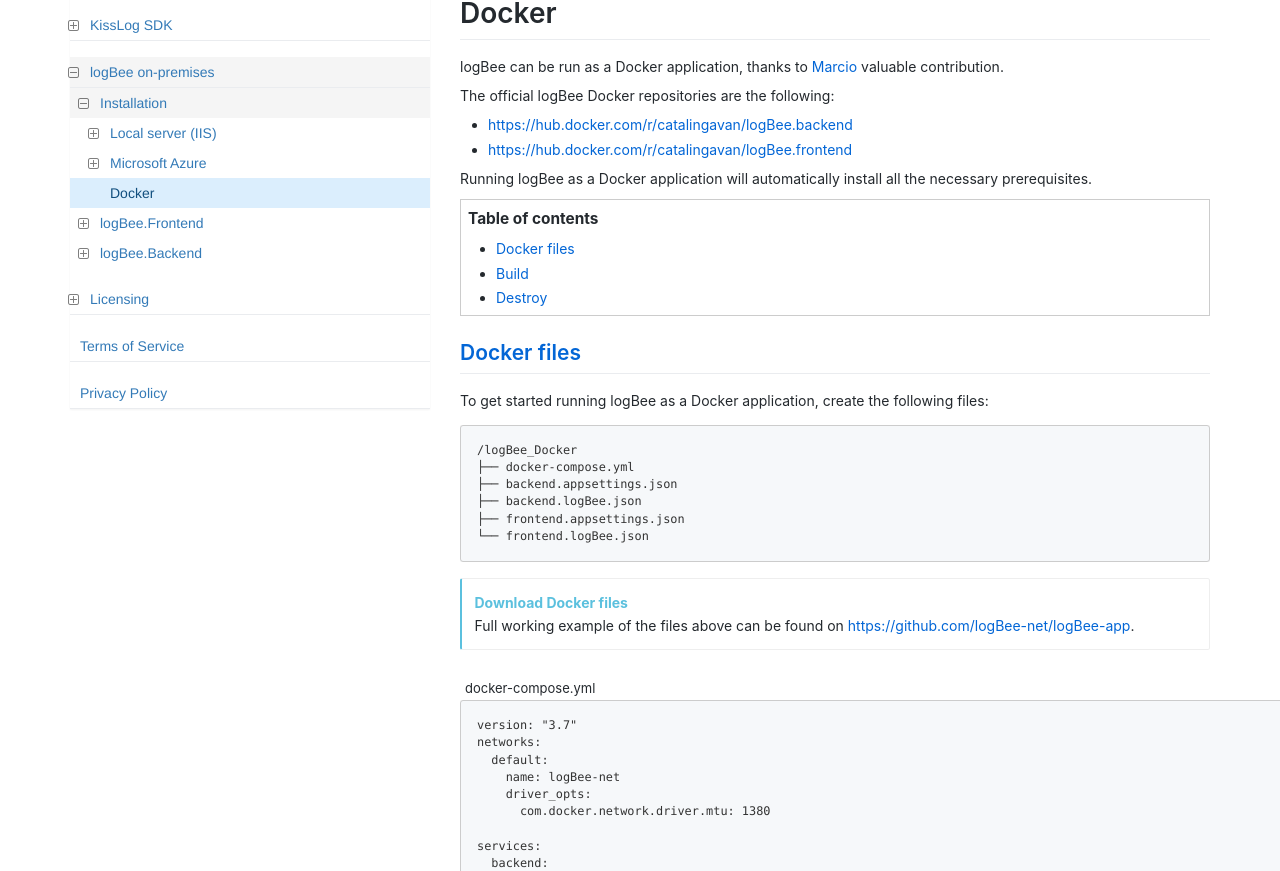
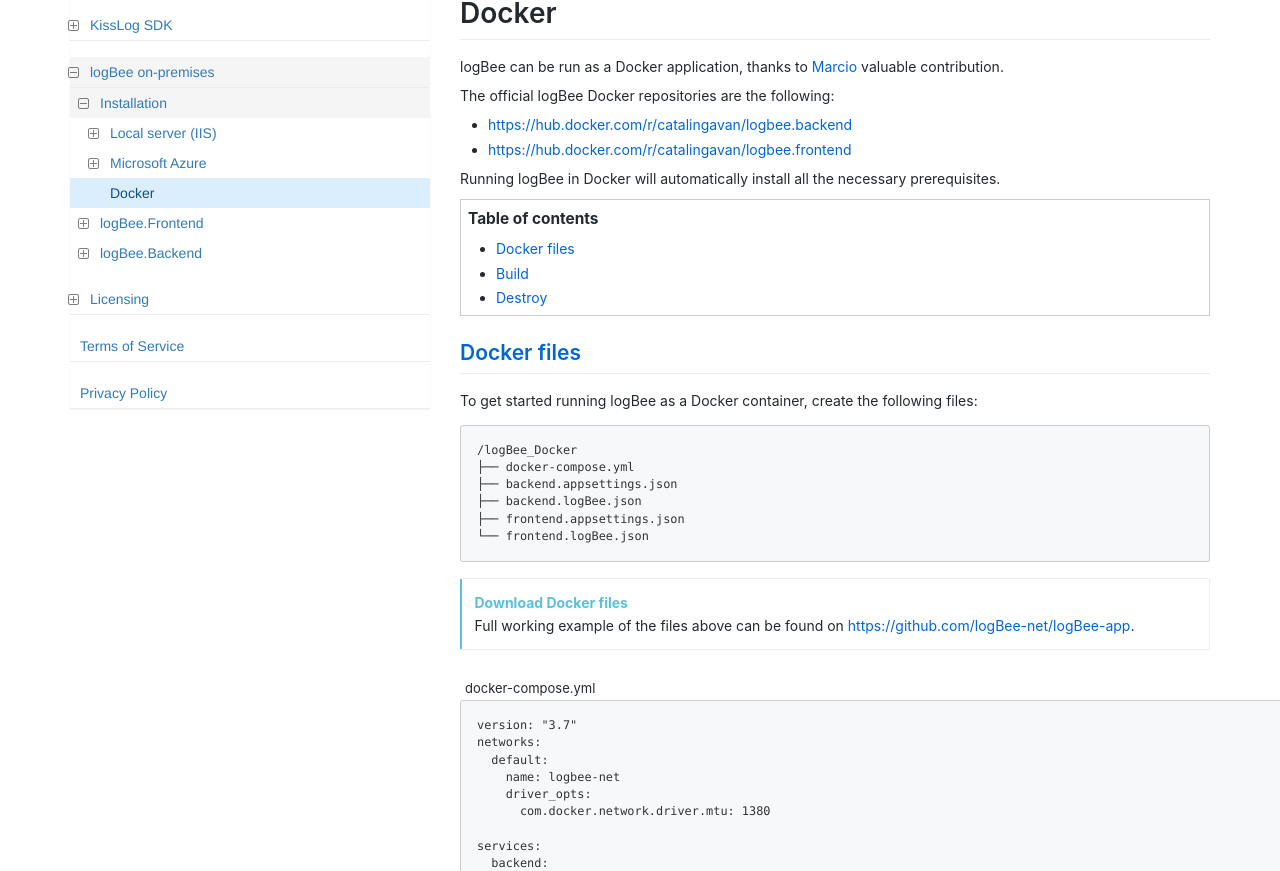
Before and after one commit to catalingavan/logbee.Documentation, a Sphinx documentation site: the page built from source/on-premises/installation/docker/index.rst, in a window 1280 px wide and 1400 px high. Shown: the part 162-1033 px from the top of the window. Built offline with Sphinx 7.4.7, drawn with Linux system fonts in a browser that asks for light colours; nearby versions of some CDN libraries; library files that are not in the unit come from our copies; some of the changed text lies outside the part shown.

```diff
--- a/source/on-premises/installation/docker/index.rst
+++ b/source/on-premises/installation/docker/index.rst
@@ -5,11 +5,11 @@ logBee can be run as a Docker application, thanks to `Marcio <https://github.com
 
 The official logBee Docker repositories are the following:
 
-- https://hub.docker.com/r/catalingavan/logBee.backend
+- https://hub.docker.com/r/catalingavan/logbee.backend
 
-- https://hub.docker.com/r/catalingavan/logBee.frontend
+- https://hub.docker.com/r/catalingavan/logbee.frontend
 
-Running logBee as a Docker application will automatically install all the necessary prerequisites.
+Running logBee in Docker will automatically install all the necessary prerequisites.
 
 .. contents:: Table of contents
    :local:
@@ -17,7 +17,7 @@ Running logBee as a Docker application will automatically install all the necess
 Docker files
 -------------------------------------------------------
 
-To get started running logBee as a Docker application, create the following files:
+To get started running logBee as a Docker container, create the following files:
 
 .. code-block:: none
 
@@ -39,7 +39,7 @@ To get started running logBee as a Docker application, create the following file
     version: "3.7"
     networks:
       default:
-        name: logBee-net
+        name: logbee-net
         driver_opts:
           com.docker.network.driver.mtu: 1380
 
--- a/source/on-premises/logBee-backend/change-log.rst
+++ b/source/on-premises/logBee-backend/change-log.rst
@@ -130,9 +130,6 @@ https://github.com/KissLog-net/KissLog-server/releases/tag/KissLog.Backend-v4.0.
 
 Displaying "Delete by due date" runtime statistics.
 
-.. figure:: images/change-log/KissLog.Backend-v4.0.3-Delete-by-due-date-runtime-stat.png
-    :alt: Runtime intervals
-
 KissLog.Backend 4.0.2
 --------------------------
 
```
Also changed, not shown: other parts of source/on-premises/installation/docker/index.rst (+3 -3 lines), source/on-premises/installation/docker/images/docker-compose-down.png, source/on-premises/installation/docker/images/docker-compose-up.png, source/on-premises/installation/docker/images/kisslog-backend-docker.png (deleted), source/on-premises/installation/docker/images/kisslog-frontend-docker.png (deleted), source/on-premises/installation/docker/images/kisslog-frontend-login.png (deleted), source/on-premises/installation/docker/images/logBee.Backend-docker.png (added), source/on-premises/installation/docker/images/logBee.Frontend-docker.png (added), source/on-premises/installation/docker/images/logBee.Frontend-login.png (added), source/on-premises/logBee-backend/images/change-log/KissLog.Backend-v4.0.1-Runtime-intervals.png (deleted), source/on-premises/logBee-backend/images/change-log/KissLog.Backend-v4.0.3-Delete-by-due-date-runtime-stat.png (deleted).
